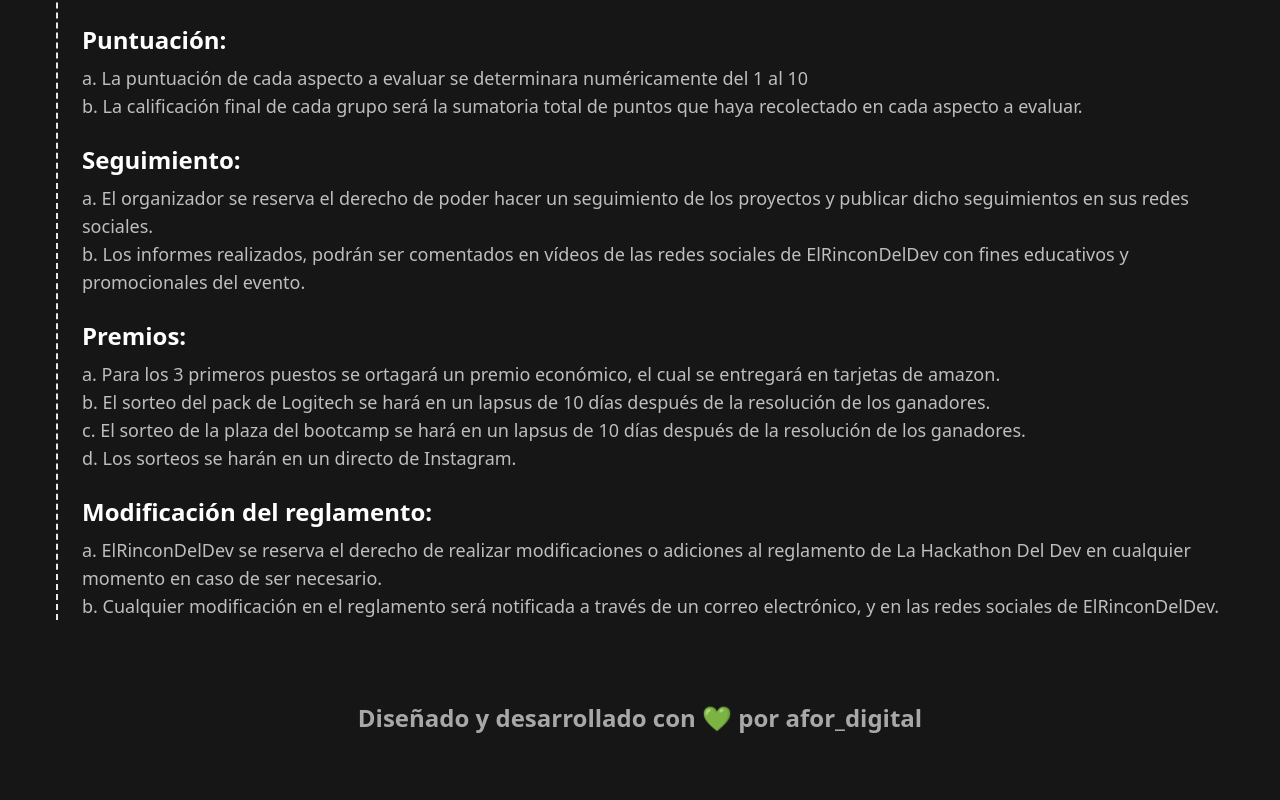
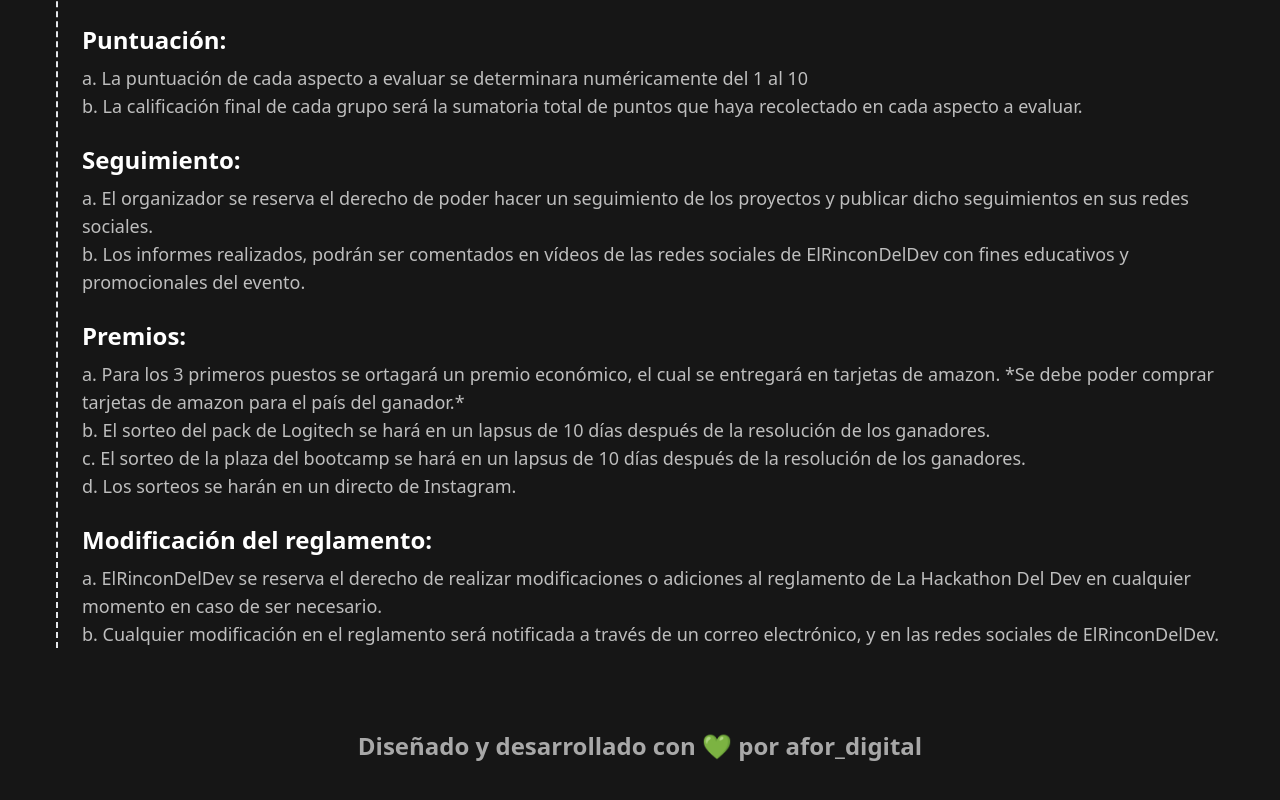
Before and after one commit to elrincondeldev/la-hackathon-del-dev, a React (Vite) app: page /regulation in a window 1280 px wide. Shown: the part 1148-1948 px from the top of the page. Built offline with nearby package versions, Linux system fonts and the light colour scheme.

Commit message:
feat: rules

```diff
--- a/src/components/Regulation.tsx
+++ b/src/components/Regulation.tsx
@@ -127,7 +127,7 @@ export const Regulation = () => {
             <h4 className="font-bold text-white text-2xl">Premios:</h4>
             <p className="mt-2 text-lg text-[#BEBEBE]">
               a. Para los 3 primeros puestos se ortagará un premio económico, el
-              cual se entregará en tarjetas de amazon.
+              cual se entregará en tarjetas de amazon. *Se debe poder comprar tarjetas de amazon para el país del ganador.*
               <br />
               b. El sorteo del pack de Logitech se hará en un lapsus de 10 días
               después de la resolución de los ganadores.
```
